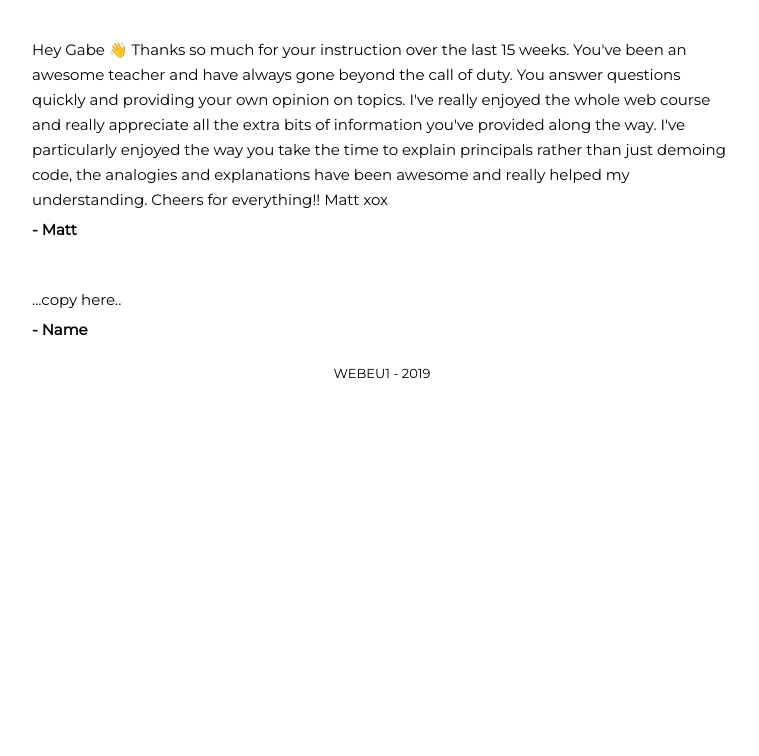
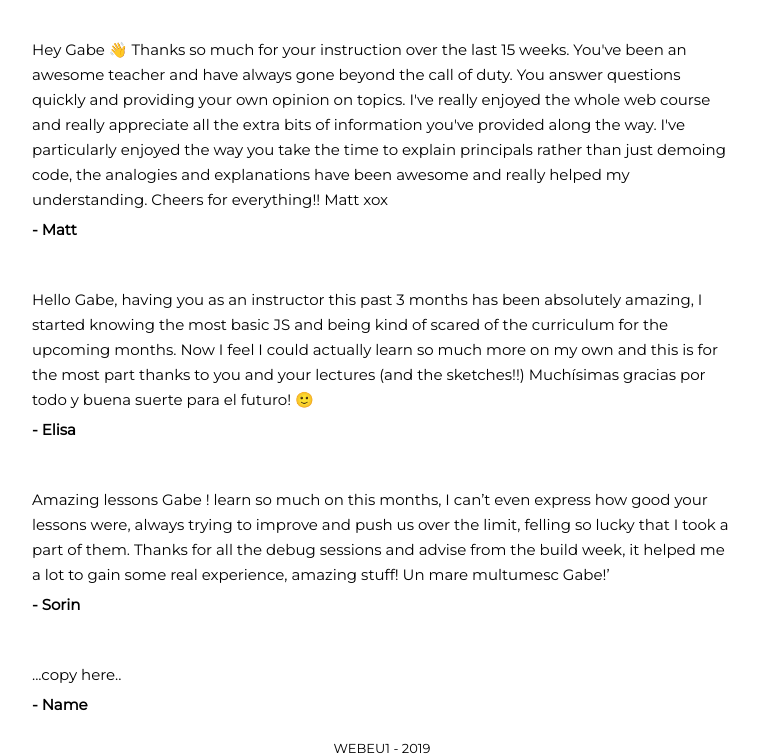
Before and after one commit to Pav0l/thank_you, a website: page public/index.html in a window 1280 px wide. Shown: the part 1368-2124 px from the top of the page, without its empty margins (258-1017 px from the left). Before the commit the page ends 1749 px from the top, so only its background shows below. Drawn offline with Linux system fonts and the light colour scheme.

Commit message:
Add new messages

```diff
--- a/public/index.html
+++ b/public/index.html
@@ -103,6 +103,28 @@
       </div>
       <div class="msg">
         <p class="msg-text">
+          Hello Gabe, having you as an instructor this past 3 months has been
+          absolutely amazing, I started knowing the most basic JS and being kind
+          of scared of the curriculum for the upcoming months. Now I feel I
+          could actually learn so much more on my own and this is for the most
+          part thanks to you and your lectures (and the sketches!!) Muchísimas
+          gracias por todo y buena suerte para el futuro! 🙂
+        </p>
+        <div class="msg-name">- Elisa</div>
+      </div>
+      <div class="msg">
+        <p class="msg-text">
+          Amazing lessons Gabe ! learn so much on this months, I can’t even
+          express how good your lessons were, always trying to improve and push
+          us over the limit, felling so lucky that I took a part of them. Thanks
+          for all the debug sessions and advise from the build week, it helped
+          me a lot to gain some real experience, amazing stuff! Un mare
+          multumesc Gabe!’
+        </p>
+        <div class="msg-name">- Sorin</div>
+      </div>
+      <div class="msg">
+        <p class="msg-text">
           ...copy here..
         </p>
         <div class="msg-name">- Name</div>
```
